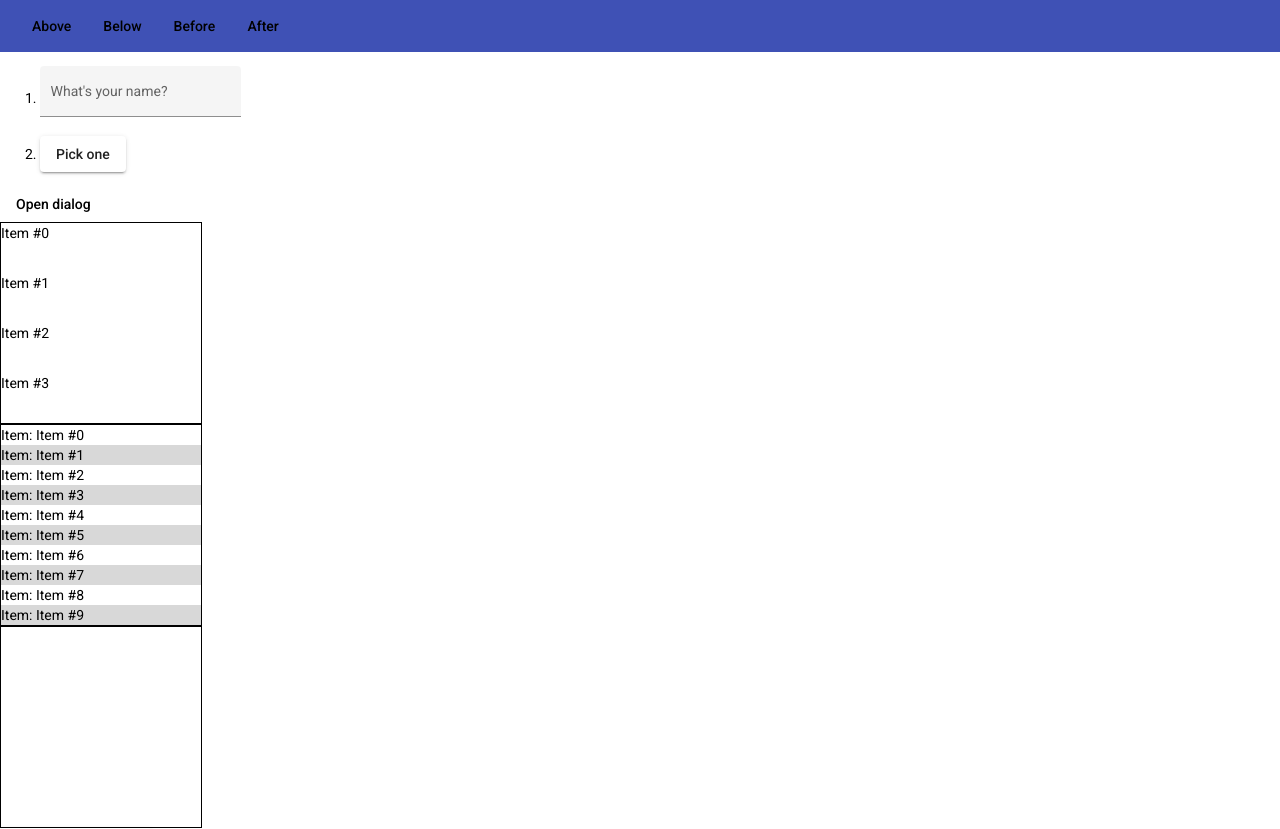
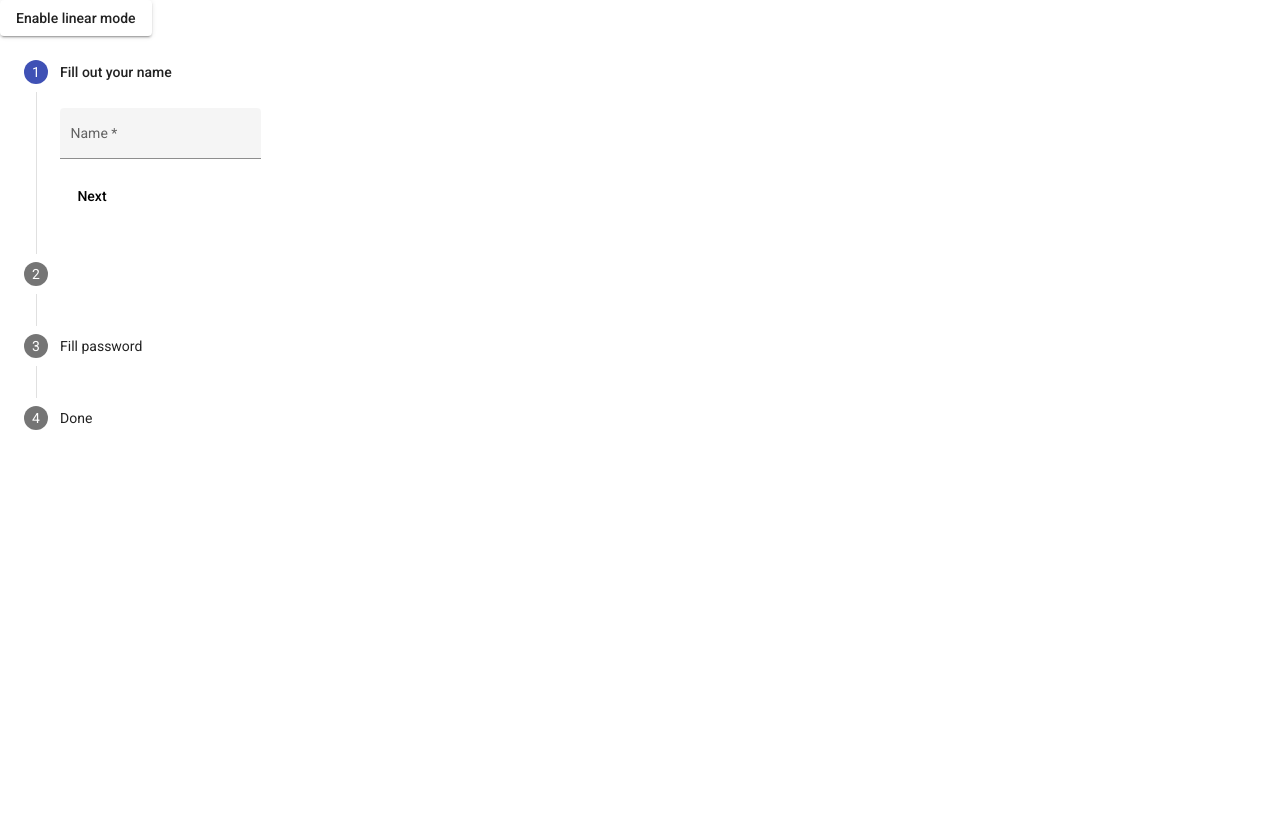
Before and after one commit to 1992Maksym/Material, an Angular app: page / in a window 1280 px wide. Shown: the top 829 px of the page. After the commit the page ends 800 px from the top, so only its background shows below. Built offline with nearby package versions, Linux system fonts and the light colour scheme; no server answers.

Commit message:
trying change validator of age

```diff
--- a/src/app/app.component.html
+++ b/src/app/app.component.html
@@ -1,84 +1,84 @@
-<header class="header">
-  <a mat-button class="mat-button" [matMenuTriggerFor]="aboveMenu">Above</a>
-  <mat-menu #aboveMenu="matMenu" class="mat-menu" yPosition="above">
-    <button mat-menu-item>Item 1</button>
-    <button mat-menu-item>Item 2</button>
-  </mat-menu>
+<!--<header class="header">-->
+<!--  <a mat-button class="mat-button" [matMenuTriggerFor]="aboveMenu">Above</a>-->
+<!--  <mat-menu #aboveMenu="matMenu" class="mat-menu" yPosition="above">-->
+<!--    <button mat-menu-item>Item 1</button>-->
+<!--    <button mat-menu-item>Item 2</button>-->
+<!--  </mat-menu>-->
 
-  <a mat-button class="mat-button" [matMenuTriggerFor]="belowMenu">Below</a>
-  <mat-menu #belowMenu="matMenu" class="mat-menu" yPosition="below">
-    <button mat-menu-item>Item 1</button>
-    <button mat-menu-item>Item 2</button>
-  </mat-menu>
+<!--  <a mat-button class="mat-button" [matMenuTriggerFor]="belowMenu">Below</a>-->
+<!--  <mat-menu #belowMenu="matMenu" class="mat-menu" yPosition="below">-->
+<!--    <button mat-menu-item>Item 1</button>-->
+<!--    <button mat-menu-item>Item 2</button>-->
+<!--  </mat-menu>-->
 
-  <button mat-button>Before</button>
+<!--  <button mat-button>Before</button>-->
 
-  <button mat-button>After</button>
-</header>
-<!--<section class="datePicker">-->
-<!--  <form [formGroup] = "form">-->
-<!--    <mat-form-field appearance="fill" class="date-form" >-->
-<!--      <mat-label class="date-label">Choose a date</mat-label>-->
-<!--      <label>-->
-<!--        <input matInput-->
-<!--               [matDatepicker]="picker" formControlName="date"-->
-<!--               (dateInput)="OnDateChange($event.value)"    />-->
-<!--      </label>-->
-<!--      <mat-hint class="datePicker-hint">MM/DD/YYYY</mat-hint>-->
-<!--      <mat-datepicker-toggle matSuffix [for]="picker" class="datePicker-toggle" ></mat-datepicker-toggle>-->
-<!--      <mat-datepicker #picker ></mat-datepicker>-->
-<!--&lt;!&ndash;      <mat-error *ngIf="formControls.form.errors" class="error">&ndash;&gt;-->
-<!--&lt;!&ndash;        Maximum a should be&ndash;&gt;-->
-<!--&lt;!&ndash;      </mat-error>&ndash;&gt;-->
-<!--    </mat-form-field>-->
-<!--  </form>-->
-<!--  <div *ngIf="!ageControl" class="error">-->
-<!--    You dont have 18 years old!-->
-<!--  </div>-->
+<!--  <button mat-button>After</button>-->
+<!--</header>-->
+<!--&lt;!&ndash;<section class="datePicker">&ndash;&gt;-->
+<!--&lt;!&ndash;  <form [formGroup] = "form">&ndash;&gt;-->
+<!--&lt;!&ndash;    <mat-form-field appearance="fill" class="date-form" >&ndash;&gt;-->
+<!--&lt;!&ndash;      <mat-label class="date-label">Choose a date</mat-label>&ndash;&gt;-->
+<!--&lt;!&ndash;      <label>&ndash;&gt;-->
+<!--&lt;!&ndash;        <input matInput&ndash;&gt;-->
+<!--&lt;!&ndash;               [matDatepicker]="picker" formControlName="date"&ndash;&gt;-->
+<!--&lt;!&ndash;               (dateInput)="OnDateChange($event.value)"    />&ndash;&gt;-->
+<!--&lt;!&ndash;      </label>&ndash;&gt;-->
+<!--&lt;!&ndash;      <mat-hint class="datePicker-hint">MM/DD/YYYY</mat-hint>&ndash;&gt;-->
+<!--&lt;!&ndash;      <mat-datepicker-toggle matSuffix [for]="picker" class="datePicker-toggle" ></mat-datepicker-toggle>&ndash;&gt;-->
+<!--&lt;!&ndash;      <mat-datepicker #picker ></mat-datepicker>&ndash;&gt;-->
+<!--&lt;!&ndash;&lt;!&ndash;      <mat-error *ngIf="formControls.form.errors" class="error">&ndash;&gt;&ndash;&gt;-->
+<!--&lt;!&ndash;&lt;!&ndash;        Maximum a should be&ndash;&gt;&ndash;&gt;-->
+<!--&lt;!&ndash;&lt;!&ndash;      </mat-error>&ndash;&gt;&ndash;&gt;-->
+<!--&lt;!&ndash;    </mat-form-field>&ndash;&gt;-->
+<!--&lt;!&ndash;  </form>&ndash;&gt;-->
+<!--&lt;!&ndash;  <div *ngIf="!ageControl" class="error">&ndash;&gt;-->
+<!--&lt;!&ndash;    You dont have 18 years old!&ndash;&gt;-->
+<!--&lt;!&ndash;  </div>&ndash;&gt;-->
+<!--&lt;!&ndash;</section>&ndash;&gt;-->
+
+<!--<section>-->
+<!--  <ol>-->
+<!--    <li>-->
+<!--      <mat-form-field appearance="fill">-->
+<!--        <mat-label>What's your name?</mat-label>-->
+<!--        <input matInput [(ngModel)]="name">-->
+<!--      </mat-form-field>-->
+<!--    </li>-->
+<!--    <li>-->
+<!--      <button mat-raised-button (click)="openDialog()">Pick one</button>-->
+<!--    </li>-->
+<!--    <li *ngIf="animal">-->
+<!--      You chose: <i>{{animal}}</i>-->
+<!--    </li>-->
+<!--  </ol>-->
 <!--</section>-->
 
-<section>
-  <ol>
-    <li>
-      <mat-form-field appearance="fill">
-        <mat-label>What's your name?</mat-label>
-        <input matInput [(ngModel)]="name">
-      </mat-form-field>
-    </li>
-    <li>
-      <button mat-raised-button (click)="openDialog()">Pick one</button>
-    </li>
-    <li *ngIf="animal">
-      You chose: <i>{{animal}}</i>
-    </li>
-  </ol>
-</section>
+<!--<section>-->
+<!--  <button mat-button (click)="openDialogList()">Open dialog</button>-->
+<!--</section>-->
 
-<section>
-  <button mat-button (click)="openDialogList()">Open dialog</button>
-</section>
+<!--<section>-->
+<!--  <cdk-virtual-scroll-viewport appendOnly itemSize="50" class="example-viewport">-->
+<!--    <div *cdkVirtualFor="let item of items" class="example-item">{{item}}</div>-->
+<!--  </cdk-virtual-scroll-viewport>-->
+<!--</section>-->
 
-<section>
-  <cdk-virtual-scroll-viewport appendOnly itemSize="50" class="example-viewport">
-    <div *cdkVirtualFor="let item of items" class="example-item">{{item}}</div>
-  </cdk-virtual-scroll-viewport>
-</section>
+<!--<section>-->
+<!--  <cdk-virtual-scroll-viewport itemSize="30" class="example-viewport" >-->
+<!--    <div *cdkVirtualFor="let item of items; let odd = odd;" [class.example-alternate]="odd">-->
+<!--      <div class="example-item-detail">Item: {{item}}</div>-->
+<!--    </div>-->
+<!--  </cdk-virtual-scroll-viewport>-->
+<!--</section>-->
 
-<section>
-  <cdk-virtual-scroll-viewport itemSize="30" class="example-viewport" >
-    <div *cdkVirtualFor="let item of items; let odd = odd;" [class.example-alternate]="odd">
-      <div class="example-item-detail">Item: {{item}}</div>
-    </div>
-  </cdk-virtual-scroll-viewport>
-</section>
-
-<cdk-virtual-scroll-viewport class="example-viewport" itemSize="50" #scroller cdkScrollable>
-  <dl class="example-dl">
-    <ng-container *cdkVirtualFor="let item of array">
-      {{item}}
-    </ng-container>
-  </dl>
-</cdk-virtual-scroll-viewport>
+<!--<cdk-virtual-scroll-viewport class="example-viewport" itemSize="50" #scroller cdkScrollable>-->
+<!--  <dl class="example-dl">-->
+<!--    <ng-container *cdkVirtualFor="let item of array">-->
+<!--      {{item}}-->
+<!--    </ng-container>-->
+<!--  </dl>-->
+<!--</cdk-virtual-scroll-viewport>-->
 
 <section class="stepper-block">
   <button mat-raised-button (click)="isLinear = !isLinear" id="toggle-linear">
@@ -102,9 +102,8 @@
         <mat-form-field appearance="fill" class="date-form" >
           <mat-label class="date-label">Choose a date</mat-label>
           <label>
-            <input matInput
-                   [matDatepicker]="picker" formControlName="date"
-                   (dateInput)="OnDateChange($event.value)"    />
+            <input matInput  [matDatepicker]="picker" formControlName="date"
+                               (dateInput)="OnDateChange($event.value)"    />
           </label>
           <mat-hint class="datePicker-hint">MM/DD/YYYY</mat-hint>
           <mat-datepicker-toggle matSuffix [for]="picker" class="datePicker-toggle" ></mat-datepicker-toggle>
--- a/src/app/app.component.ts
+++ b/src/app/app.component.ts
@@ -1,5 +1,5 @@
 import {AfterViewInit, Component, OnInit, ViewChild,} from '@angular/core';
-import { FormBuilder, Validators } from '@angular/forms';
+import {AbstractControl, FormBuilder, FormControl, Validators} from '@angular/forms';
 import { MatDialog } from '@angular/material/dialog';
 import { DialogComponent } from "./dialog/dialog.component";
 import { DialogListComponent } from "./dialog-list/dialog-list.component";
@@ -24,111 +24,105 @@ export interface DialogData {
 })
 export class AppComponent implements OnInit{
   // @ViewChild(CdkVirtualScrollViewport) scroller: CdkVirtualScrollViewport;
-  post: BehaviorSubject<number> = new BehaviorSubject<number>(1);
-  postCount = 1
-
+  // post: BehaviorSubject<number> = new BehaviorSubject<number>(1);
+  // postCount = 1
+  //
   ageControl: boolean = true;
   dateNow = Date.now()
   adult = 1000 * 60 * 60 * 24 * 360 * 18;
   max = this.dateNow - this.adult;
   maxDate = new Date(this.max);
-  form: any;
+  // form: any;
 
-  get formControls() {
-    return this.form.controls;
-  }
+  // get formControls() {
+  //   return this.form.controls;
+  // }
 
   constructor(private fb: FormBuilder, public dialog: MatDialog,
               private http: HttpClient, private scroll: ScrollDispatcher,
               private _formBuilder: FormBuilder){
-    this.form = this.fb.group({
-      date: ['date']
-    })
+    // this.form = this.fb.group({
+    //   date: ['date',, Validators.required]
+    // })
 
 
   }
 
 
 
-  OnDateChange(event: any){
-    if(event.getTime() > this.maxDate.getTime()){
-      this.ageControl = false;
-    }else {
-      this.ageControl = true;
-    }
-  }
+
 
 // first dialog
 
-  animal: string = '';
-  name: string = '';
-
-  openDialog(): void {
-    const dialogRef = this.dialog.open(DialogComponent, {
-      width: '250px',
-      data: {name: this.name, animal: this.animal},
-    });
-
-    dialogRef.afterClosed().subscribe(result => {
-      console.log('The dialog was closed');
-      this.animal = result;
-    });
-  }
+  // animal: string = '';
+  // name: string = '';
+  //
+  // openDialog(): void {
+  //   const dialogRef = this.dialog.open(DialogComponent, {
+  //     width: '250px',
+  //     data: {name: this.name, animal: this.animal},
+  //   });
+  //
+  //   dialogRef.afterClosed().subscribe(result => {
+  //     console.log('The dialog was closed');
+  //     this.animal = result;
+  //   });
+  // }
 // second dialog
 
-  openDialogList() {
-    this.dialog.open(DialogListComponent, {
-      data: {
-        animal: 'panda',
-      },
-    });
-  }
-
-  // scroll bar
-
-  items = Array.from({length: 100}).map((n, i) => `Item #${i}`);
-
-  // blog comments
-
-  array:string[] = [];
-
-  private onWindowScroll(data: any) {
-    const scrollTop = data.getElementRef().nativeElement.scrollTop || 0;
-    // if (this.lastOffset() > scrollTop) {
-    //   console.log('111');
-    // } else if (scrollTop < 10) {
-    //   console.log('222');
-    // } else if (scrollTop > 100) {
-    //   console.log('333');
-    // }
-    if(scrollTop > 0){
-      this.postCount++;
-      this.post.next(this.postCount);
-    }
-    console.log('scrollTop' + scrollTop)
-    // console.log('postCount' + this.postCount)
-    // console.log(this.post.value)
-    // this.lastOffset() = scrollTop;
-  }
-
-  private lastOffset() {}
-
-  ngOnInit() {
-    this.http
-      .get(`https://jsonplaceholder.typicode.com/posts/${this.post.value}/comments`)
-      .pipe(
-        map((value: any) => {
-          value.map((el: any) => this.array = [...this.array, el.email])
-          this.scroll
-            .scrolled()
-            .subscribe((data) => {
-              this.onWindowScroll(data);
-            });
-        }),
-        tap((val) => console.log(this.array))
-      )
-      .subscribe();
-  }
+  // openDialogList() {
+  //   this.dialog.open(DialogListComponent, {
+  //     data: {
+  //       animal: 'panda',
+  //     },
+  //   });
+  // }
+  //
+  // // scroll bar
+  //
+  // items = Array.from({length: 100}).map((n, i) => `Item #${i}`);
+  //
+  // // blog comments
+  //
+  // array:string[] = [];
+  //
+  // private onWindowScroll(data: any) {
+  //   const scrollTop = data.getElementRef().nativeElement.scrollTop || 0;
+  //   // if (this.lastOffset() > scrollTop) {
+  //   //   console.log('111');
+  //   // } else if (scrollTop < 10) {
+  //   //   console.log('222');
+  //   // } else if (scrollTop > 100) {
+  //   //   console.log('333');
+  //   // }
+  //   if(scrollTop > 0){
+  //     this.postCount++;
+  //     this.post.next(this.postCount);
+  //   }
+  //   console.log('scrollTop' + scrollTop)
+  //   // console.log('postCount' + this.postCount)
+  //   // console.log(this.post.value)
+  //   // this.lastOffset() = scrollTop;
+  // }
+  //
+  // private lastOffset() {}
+  //
+  // ngOnInit() {
+  //   this.http
+  //     .get(`https://jsonplaceholder.typicode.com/posts/${this.post.value}/comments`)
+  //     .pipe(
+  //       map((value: any) => {
+  //         value.map((el: any) => this.array = [...this.array, el.email])
+  //         this.scroll
+  //           .scrolled()
+  //           .subscribe((data) => {
+  //             this.onWindowScroll(data);
+  //           });
+  //       }),
+  //       tap((val) => console.log(this.array))
+  //     )
+  //     .subscribe();
+  // }
 
 
   // stepper
@@ -139,6 +133,31 @@ export class AppComponent implements OnInit{
   secondFormGroup = this._formBuilder.group({
     secondCtrl: ['', [Validators.required, Validators.minLength(6)]],
   });
+  form = this._formBuilder.group(
+    {
+    date: ['', this.ValidateAge]
+    },
+    {
+
+    });
   isLinear = false;
 
+  OnDateChange(event: any){
+    if(event.getTime() > this.maxDate.getTime()){
+      this.ageControl = false;
+    }else {
+      this.ageControl = true;
+    }
+  }
+
+
+  ValidateAge(control: FormControl){
+    // const controlDate = new Date(control)
+    if(control.value){
+      console.log(control.value)
+    }
+  }
+
+  ngOnInit() {
+  }
 }
```
